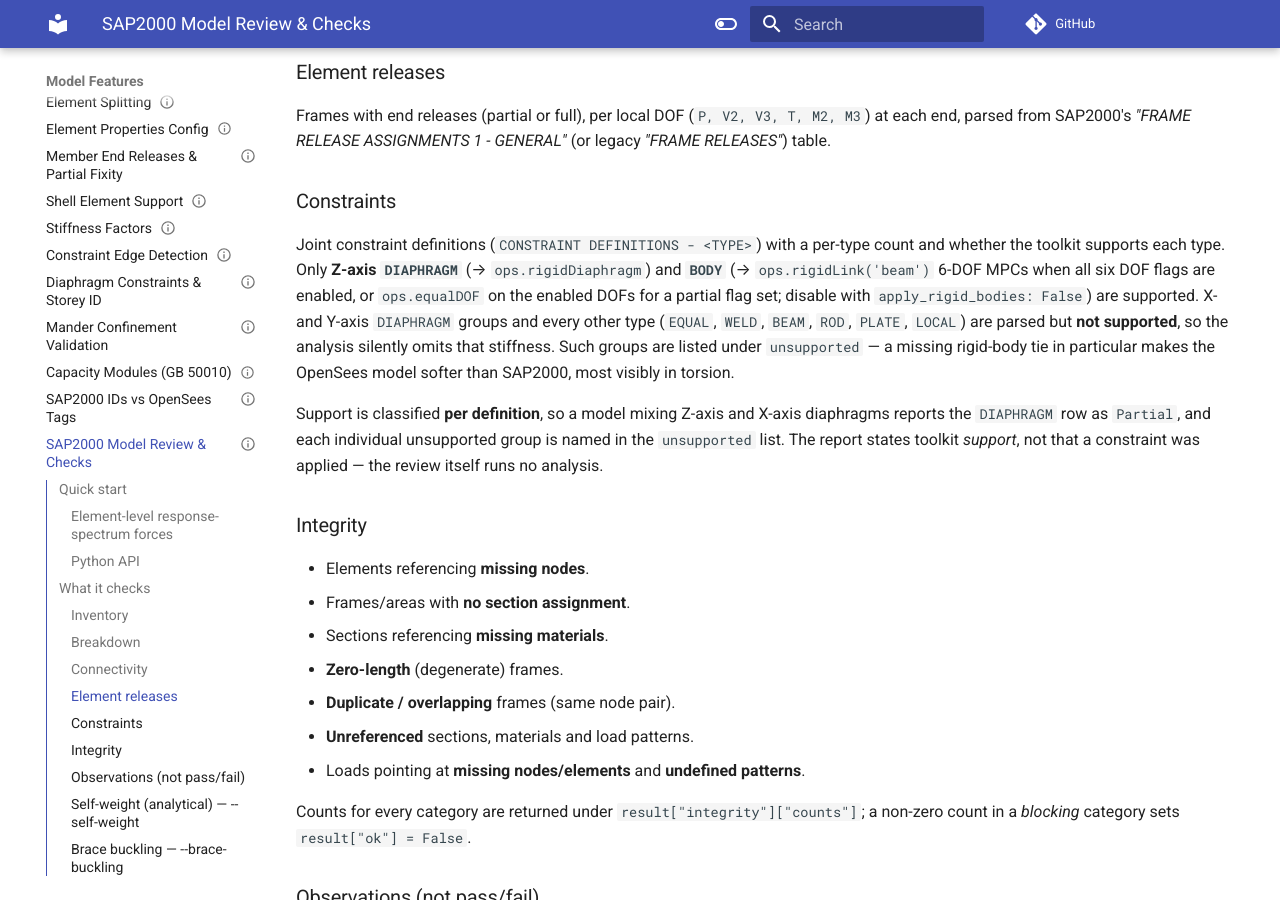
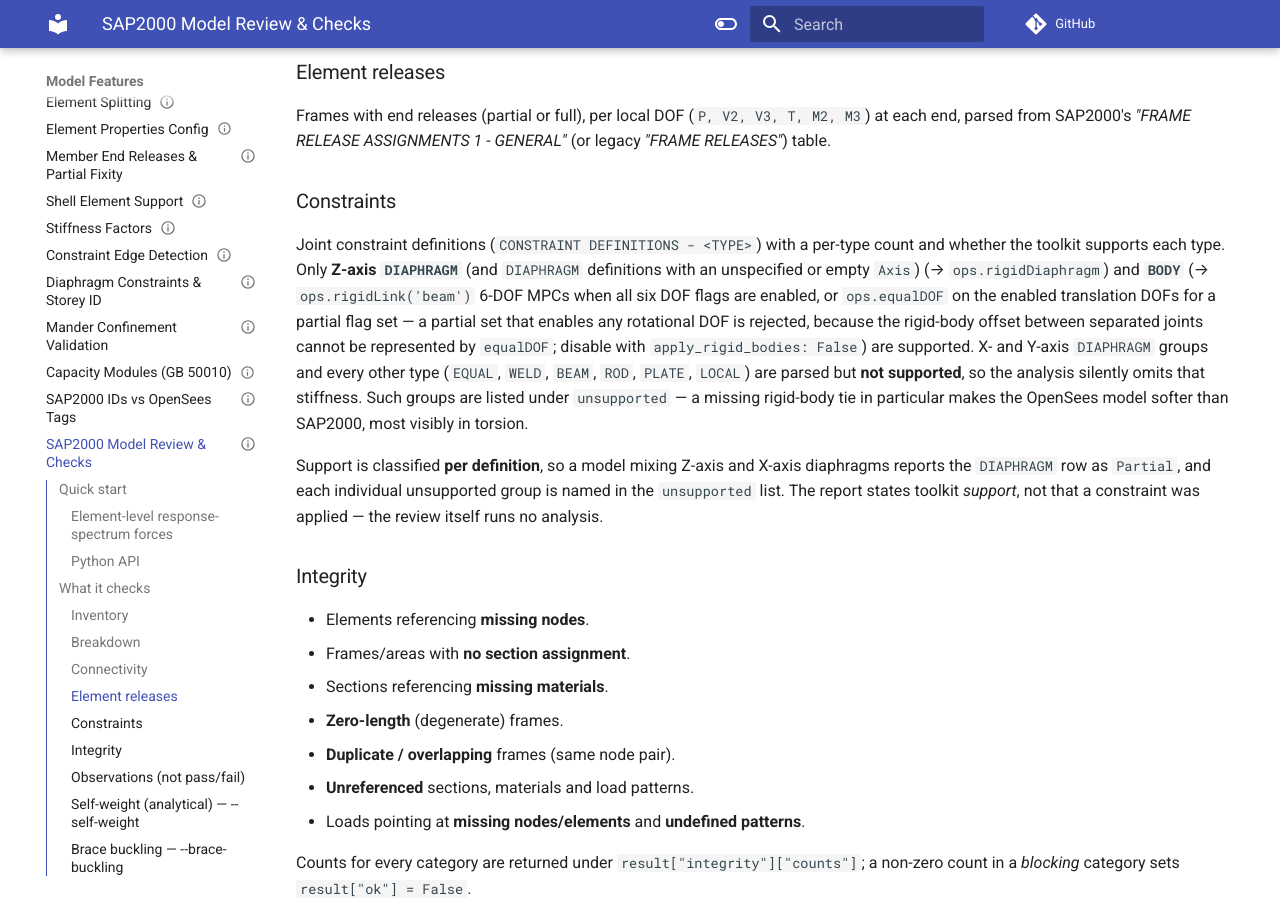
Before and after one commit to boustrephon/fea_toolkit, an MkDocs documentation site: the page built from docs/model_review.md, in a window 1280 px wide and 900 px high, scrolled down 3147 px. Built offline with MkDocs 1.6.1 and Material for MkDocs 9.7.7, drawn with Linux system fonts in a browser that asks for light colours; comment, search, counter and statistics services are not loaded; some of the changed text lies outside the part shown.

Commit message:
docs: clarify constraint support rules (diaphragms, BODY, review schema)
- Review: DIAPHRAGM definitions with an unspecified or empty Axis are
  supported alongside Z-axis diaphragms, matching
  _constraint_is_supported() and the preprocessor diaphragm detection.
- Review: the documented constraints result now lists the supported map
  alongside by_type, unsupported and n_supported, matching
  _constraint_summary() and what both report formatters read.
- BODY: a partial flag set ties only the enabled translation DOFs; a
  partial set that enables a rotational DOF is rejected because the
  rigid-body offset between separated joints cannot be represented by
  ops.equalDOF.

```diff
--- a/docs/model_review.md
+++ b/docs/model_review.md
@@ -169,15 +169,18 @@
 ### Constraints
 Joint constraint definitions (`CONSTRAINT DEFINITIONS - <TYPE>`) with a
 per-type count and whether the toolkit supports each type.  Only **Z-axis
-`DIAPHRAGM`** (→ `ops.rigidDiaphragm`) and **`BODY`** (→
+`DIAPHRAGM`** (and `DIAPHRAGM` definitions with an unspecified or empty
+`Axis`) (→ `ops.rigidDiaphragm`) and **`BODY`** (→
 `ops.rigidLink('beam')` 6-DOF MPCs when all six DOF flags are enabled, or
-`ops.equalDOF` on the enabled DOFs for a partial flag set; disable with
-`apply_rigid_bodies: False`) are supported.  X- and Y-axis `DIAPHRAGM`
-groups and every other type (`EQUAL`, `WELD`, `BEAM`, `ROD`, `PLATE`,
-`LOCAL`) are parsed but **not supported**, so the analysis silently omits
-that stiffness.  Such groups are listed under `unsupported` — a missing
-rigid-body tie in particular makes the OpenSees model softer than SAP2000,
-most visibly in torsion.
+`ops.equalDOF` on the enabled translation DOFs for a partial flag set — a
+partial set that enables any rotational DOF is rejected, because the
+rigid-body offset between separated joints cannot be represented by
+`equalDOF`; disable with `apply_rigid_bodies: False`) are supported.
+X- and Y-axis `DIAPHRAGM` groups and every other type (`EQUAL`, `WELD`,
+`BEAM`, `ROD`, `PLATE`, `LOCAL`) are parsed but **not supported**, so the
+analysis silently omits that stiffness.  Such groups are listed under
+`unsupported` — a missing rigid-body tie in particular makes the OpenSees
+model softer than SAP2000, most visibly in torsion.
 
 Support is classified **per definition**, so a model mixing Z-axis and
 X-axis diaphragms reports the `DIAPHRAGM` row as `Partial`, and each
```
Also changed, not shown: other parts of docs/model_review.md (+1 -1 lines), docs/diaphragm_constraints.md (+3 -1 lines).
